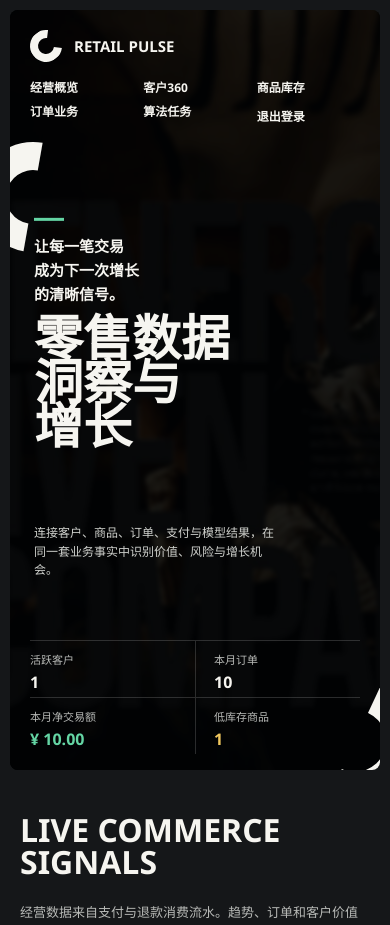
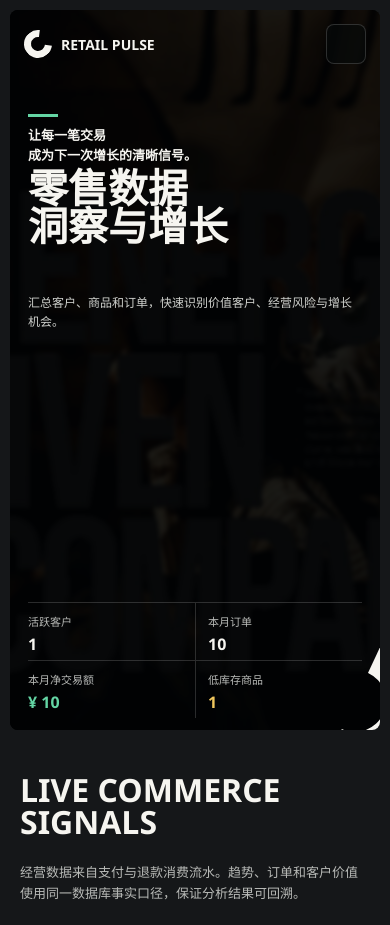
Before and after one commit to jiangyu877/analyse-cc, a Flask app: template app/templates/dashboard.html in a window 390 px wide. Shown: the top 925 px of the page. Run offline with Flask 3, Linux system fonts and the light colour scheme; the template is opened without the code that fills it: most values are stand-ins (such as "Sample title", 1, 10 or a date in 2020); some libraries are stand-ins or nearby versions.

Commit message:
Improve mobile dashboard hero layout

```diff
--- a/app/templates/dashboard.html
+++ b/app/templates/dashboard.html
@@ -23,7 +23,7 @@
     button { font:inherit; }
 
     .hero {
-      height:calc(100vh - 68px);
+      height:calc(100dvh - 68px);
       min-height:680px;
       max-height:900px;
       margin:18px;
@@ -57,7 +57,22 @@
     .brand-copy { display:flex; flex-direction:column; gap:1px; }
     .brand-copy strong { font-size:15px; letter-spacing:0; }
     .brand-copy span { color:var(--home-muted); font-size:11px; font-weight:500; }
-    .hero-nav { display:flex; flex-direction:column; align-items:flex-end; gap:7px; }
+    .hero-menu-toggle {
+      display:none;
+      width:40px;
+      height:40px;
+      border:1px solid var(--home-line);
+      background:rgba(8,10,11,.72);
+      color:var(--home-text);
+      place-items:center;
+      padding:0;
+      border-radius:8px;
+      cursor:pointer;
+    }
+    .hero-menu-toggle i { font-size:21px; }
+    .hero-menu-toggle:focus-visible,.hero-nav a:focus-visible,.hero-nav button:focus-visible { outline:2px solid var(--home-green); outline-offset:4px; }
+    .hero-menu-toggle:active { transform:translateY(1px); }
+    .hero-nav { display:flex; flex-direction:row; align-items:center; gap:18px; }
     .hero-nav a,.hero-nav button {
       border:0;
       background:transparent;
@@ -173,18 +188,39 @@
       .hero-note { left:calc(50% + 155px); width:205px; }
     }
     @media(max-width:800px) {
-      .hero { height:auto; min-height:720px; margin:10px; }
-      .hero-header { padding:20px; flex-direction:column; gap:18px; }
-      .hero-nav { width:100%; display:grid; grid-template-columns:repeat(3,minmax(0,1fr)); align-items:start; gap:8px 10px; }
-      .hero-nav a,.hero-nav button { font-size:12px; text-align:left; }
-      .corner-shape.top { width:110px; height:110px; top:132px; border-width:28px; }
+      .hero { height:calc(100dvh - 24px); min-height:520px; max-height:720px; margin:10px; }
+      .hero-header { padding:16px 18px; align-items:center; flex-direction:row; gap:12px; }
+      .hero-menu-toggle { display:grid; margin-left:auto; flex:0 0 40px; }
+      .hero-nav {
+        display:none;
+        position:absolute;
+        top:66px;
+        left:18px;
+        right:18px;
+        width:auto;
+        grid-template-columns:repeat(2,minmax(0,1fr));
+        align-items:start;
+        gap:0;
+        padding:8px 14px;
+        border:1px solid var(--home-line);
+        border-radius:8px;
+        background:rgba(14,18,21,.97);
+        box-shadow:0 14px 34px rgba(0,0,0,.32);
+      }
+      .hero-nav.is-open { display:grid; }
+      .hero-nav a,.hero-nav form { border-bottom:1px solid rgba(255,255,255,.1); }
+      .hero-nav a,.hero-nav button { width:100%; padding:11px 2px; font-size:12px; text-align:left; }
+      .corner-shape.top { display:none; }
       .corner-shape.bottom { width:118px; height:118px; border-width:28px; }
-      .hero-copy { top:45%; width:calc(100% - 48px); grid-template-columns:1fr; gap:18px; }
-      .hero-kicker { width:190px; }
-      .hero-title { font-size:64px; line-height:.9; }
-      .hero-title span:nth-child(2),.hero-title span:nth-child(3) { transform:none; }
-      .hero-note { left:24px; top:auto; bottom:170px; width:250px; }
+      .hero-copy { left:20px; top:112px; width:calc(100% - 40px); transform:none; grid-template-columns:1fr; gap:11px; align-items:start; }
+      .hero-kicker { width:auto; font-size:13px; line-height:1.5; }
+      .hero-kicker::before { margin-bottom:9px; }
+      .hero-title { font-size:44px; line-height:.94; }
+      .hero-title span:nth-child(2),.hero-title span:nth-child(3) { display:inline; transform:none; }
+      .hero-note { left:20px; right:20px; top:288px; bottom:auto; width:auto; font-size:12px; line-height:1.55; }
       .hero-metrics { left:20px; right:20px; bottom:16px; grid-template-columns:repeat(2,minmax(0,1fr)); }
+      .hero-metric { padding:10px 8px 5px 0; }
+      .hero-metric + .hero-metric { padding-left:12px; }
       .hero-metric:nth-child(3) { border-left:0; padding-left:0; border-top:1px solid var(--home-line); }
       .hero-metric:nth-child(4) { border-top:1px solid var(--home-line); }
       .hero-metric strong { font-size:18px; }
@@ -199,11 +235,15 @@
     }
     @media(max-width:480px) {
       .brand-copy span { display:none; }
-      .hero { min-height:760px; }
-      .hero-title { font-size:49px; }
-      .hero-copy { top:43%; }
-      .hero-note { bottom:178px; }
-      .hero-metric { padding-top:10px; }
+      .brand { gap:9px; }
+      .brand-mark { width:28px; height:28px; border-width:7px; }
+      .brand-copy strong { font-size:14px; }
+      .hero-header { padding:14px; }
+      .hero-nav { top:62px; left:14px; right:14px; }
+      .hero-copy { left:18px; top:104px; width:calc(100% - 36px); }
+      .hero-title { font-size:40px; }
+      .hero-note { left:18px; right:18px; top:272px; }
+      .hero-metrics { left:18px; right:18px; bottom:12px; }
       .hero-metric strong { font-size:16px; }
       .module-links { grid-template-columns:1fr; }
       .module-link + .module-link { border-left:0; padding-left:0; }
@@ -212,7 +252,7 @@
 </head>
 <body>
   <section class="hero" aria-labelledby="home-title">
-    <img class="hero-media" src="{{ url_for('static', filename='images/retail-hero-processed.jpg') }}" alt="餐饮零售消费场景">
+    <img class="hero-media" src="{{ url_for('static', filename='images/retail-hero-processed.jpg') }}" alt="餐饮零售消费场景" fetchpriority="high" decoding="async">
     <div class="hero-shade"></div>
     <div class="corner-shape top" aria-hidden="true"></div>
     <div class="corner-shape bottom" aria-hidden="true"></div>
@@ -222,7 +262,10 @@
         <span class="brand-mark" aria-hidden="true"></span>
         <span class="brand-copy"><strong>RETAIL PULSE</strong><span>零售交易分析平台</span></span>
       </a>
-      <nav class="hero-nav" aria-label="首页导航">
+      <button class="hero-menu-toggle" type="button" aria-expanded="false" aria-controls="hero-nav" aria-label="打开导航" title="打开导航">
+        <i class="ti ti-menu-2" aria-hidden="true"></i>
+      </button>
+      <nav class="hero-nav" id="hero-nav" aria-label="首页导航">
         <a href="#operations">经营概览</a>
         <a href="{{ url_for('customers.index') }}">客户360</a>
         <a href="{{ url_for('products.index') }}">商品库存</a>
@@ -234,15 +277,15 @@
     </header>
 
     <div class="hero-copy">
-      <div class="hero-kicker">让每一笔交易<br>成为下一次增长<br>的清晰信号。</div>
+      <div class="hero-kicker">让每一笔交易<br>成为下一次增长的清晰信号。</div>
       <h1 class="hero-title" id="home-title"><span>零售数据</span><span>洞察与</span><span>增长</span></h1>
     </div>
-    <p class="hero-note">连接客户、商品、订单、支付与模型结果，在同一套业务事实中识别价值、风险与增长机会。</p>
+    <p class="hero-note">汇总客户、商品和订单，快速识别价值客户、经营风险与增长机会。</p>
 
     <div class="hero-metrics" aria-label="核心经营指标">
       <div class="hero-metric"><small>活跃客户</small><strong>{{ '{:,}'.format(summary.customer_count) }}</strong></div>
       <div class="hero-metric"><small>本月订单</small><strong>{{ '{:,}'.format(summary.month_orders) }}</strong></div>
-      <div class="hero-metric"><small>本月净交易额</small><strong>¥ {{ '{:,.2f}'.format(summary.month_net_amount|float) }}</strong></div>
+      <div class="hero-metric"><small>本月净交易额</small><strong>¥ {{ '{:,.0f}'.format(summary.month_net_amount|float) }}</strong></div>
       <div class="hero-metric"><small>低库存商品</small><strong>{{ summary.low_stock_count }}</strong></div>
     </div>
   </section>
@@ -278,6 +321,29 @@
   </main>
 
   <script>
+    const menuToggle = document.querySelector('.hero-menu-toggle');
+    const heroNav = document.getElementById('hero-nav');
+    if (menuToggle && heroNav) {
+      const closeMenu = function () {
+        heroNav.classList.remove('is-open');
+        menuToggle.setAttribute('aria-expanded', 'false');
+        menuToggle.setAttribute('aria-label', '打开导航');
+        menuToggle.setAttribute('title', '打开导航');
+        menuToggle.querySelector('i').className = 'ti ti-menu-2';
+      };
+      menuToggle.addEventListener('click', function () {
+        const open = !heroNav.classList.contains('is-open');
+        heroNav.classList.toggle('is-open', open);
+        menuToggle.setAttribute('aria-expanded', String(open));
+        menuToggle.setAttribute('aria-label', open ? '关闭导航' : '打开导航');
+        menuToggle.setAttribute('title', open ? '关闭导航' : '打开导航');
+        menuToggle.querySelector('i').className = open ? 'ti ti-x' : 'ti ti-menu-2';
+      });
+      heroNav.querySelectorAll('a').forEach(function (link) { link.addEventListener('click', closeMenu); });
+      document.addEventListener('keydown', function (event) { if (event.key === 'Escape') closeMenu(); });
+      window.addEventListener('resize', function () { if (window.innerWidth > 800) closeMenu(); });
+    }
+
     new Chart(document.getElementById('trendChart'), {
       type:'line',
       data:{labels:{{ trend_labels|tojson }},datasets:[{data:{{ trend_values|tojson }},borderColor:'#64d5a4',backgroundColor:'rgba(100,213,164,.12)',borderWidth:2,pointRadius:3,pointBackgroundColor:'#f6f5f0',fill:true,tension:.24}]},
```
Also changed, not shown: tests/test_dashboard_responsive.py (added, +29 -0 lines), 1 other file.
